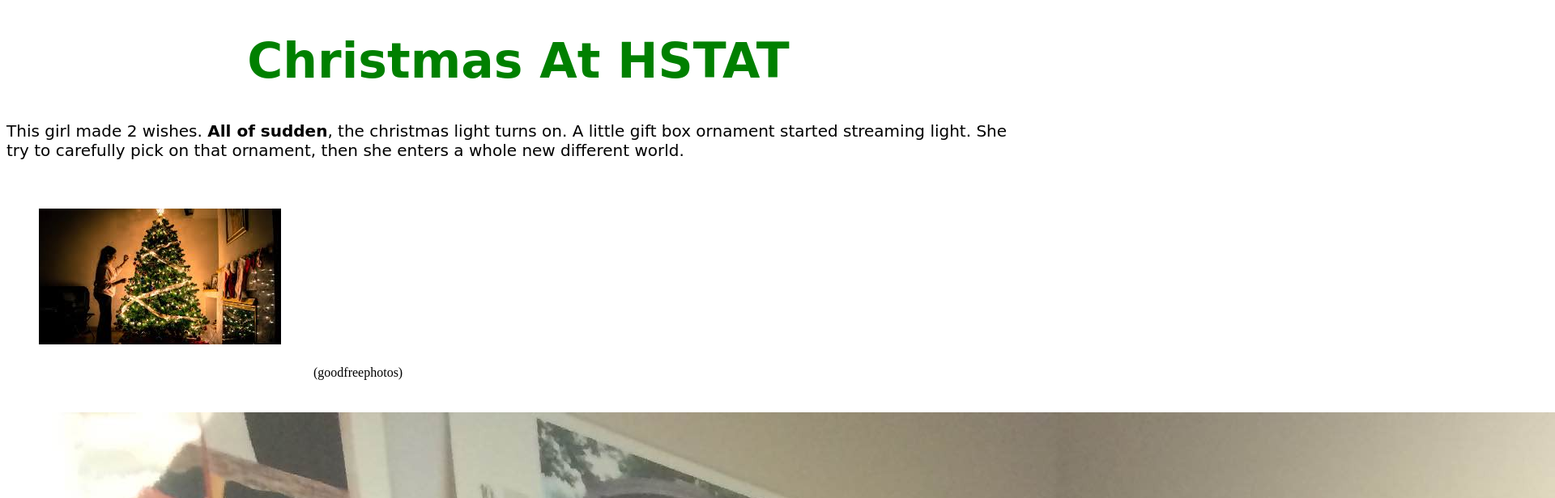
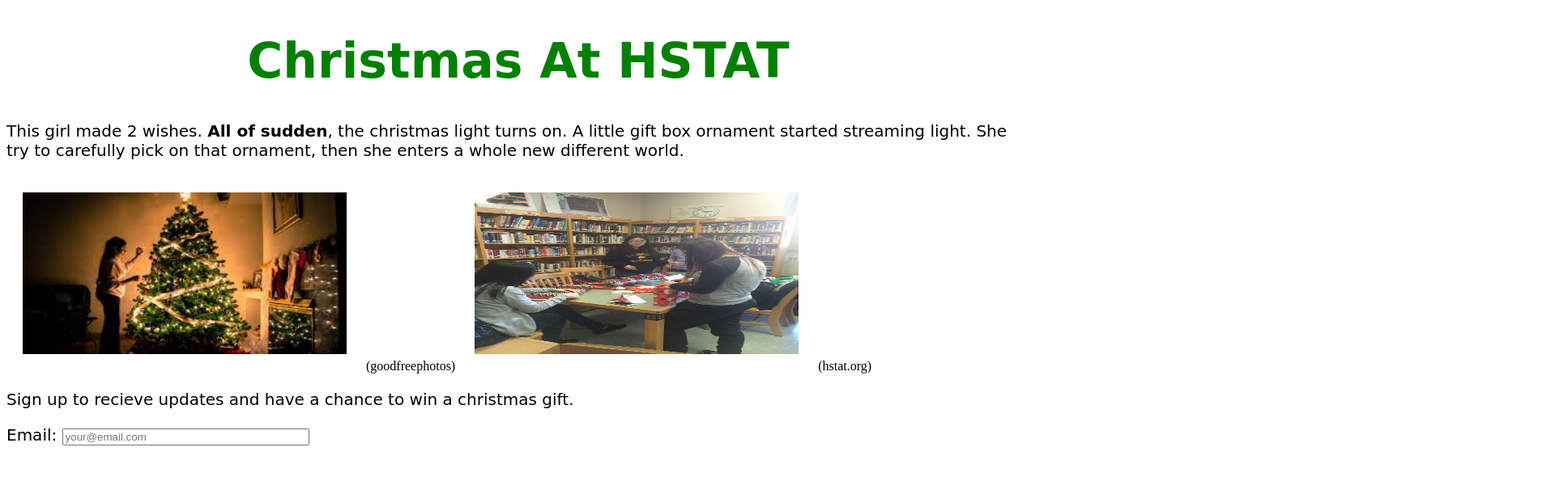
Before and after one commit to osvaldog5511/movie-webpage, a plain HTML site: page index.html in a window 1280 px wide. Shown: the top 616 px of the page at 81% size, 1920 px wide, since content can reach past the window. Drawn offline with Linux system fonts and the light colour scheme; a web font is replaced by a local one.

Commit message:
fixed images coding

```diff
--- a/index.html
+++ b/index.html
@@ -14,8 +14,8 @@
 
     <p>This girl made 2 wishes. <span class="bold">All of sudden</span>, the christmas light turns on. A little gift box ornament started streaming light.
     She try to carefully pick on that ornament, then she enters a whole new different world.</p>
-  <img src="/images/tree.jpeg" alt="HTML5 Icon" >(goodfreephotos)
-  <img src="/images/sep.jpg" alt="HTML5 Icon" >(hstat.org)
+  <img src="images/tree.jpeg" alt="HTML5 Icon"> (goodfreephotos)
+  <img src="images/sep.jpg" alt="HTML5 Icon"> (hstat.org)
 
   </div>
 
--- a/style.css
+++ b/style.css
@@ -12,8 +12,10 @@ p {
     font-size: 20px
 }
 img{
-    margin:20px;
-    padding:20px;
+    margin:10px;
+    padding: 10px 10px 10px 10px;
     position:relative;
     float:center;
+      height: 200px;
+  width: 400px;
 }
```
